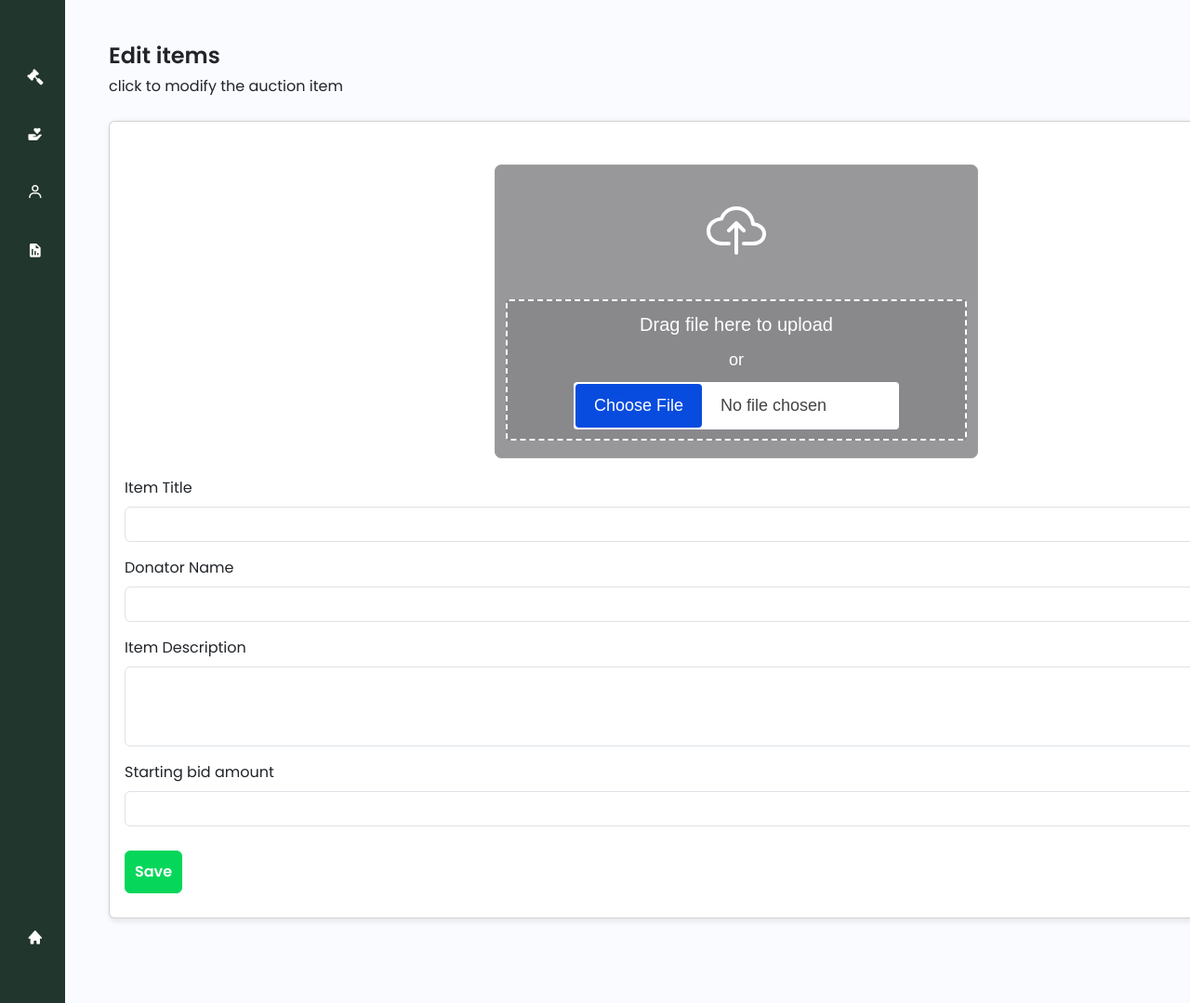
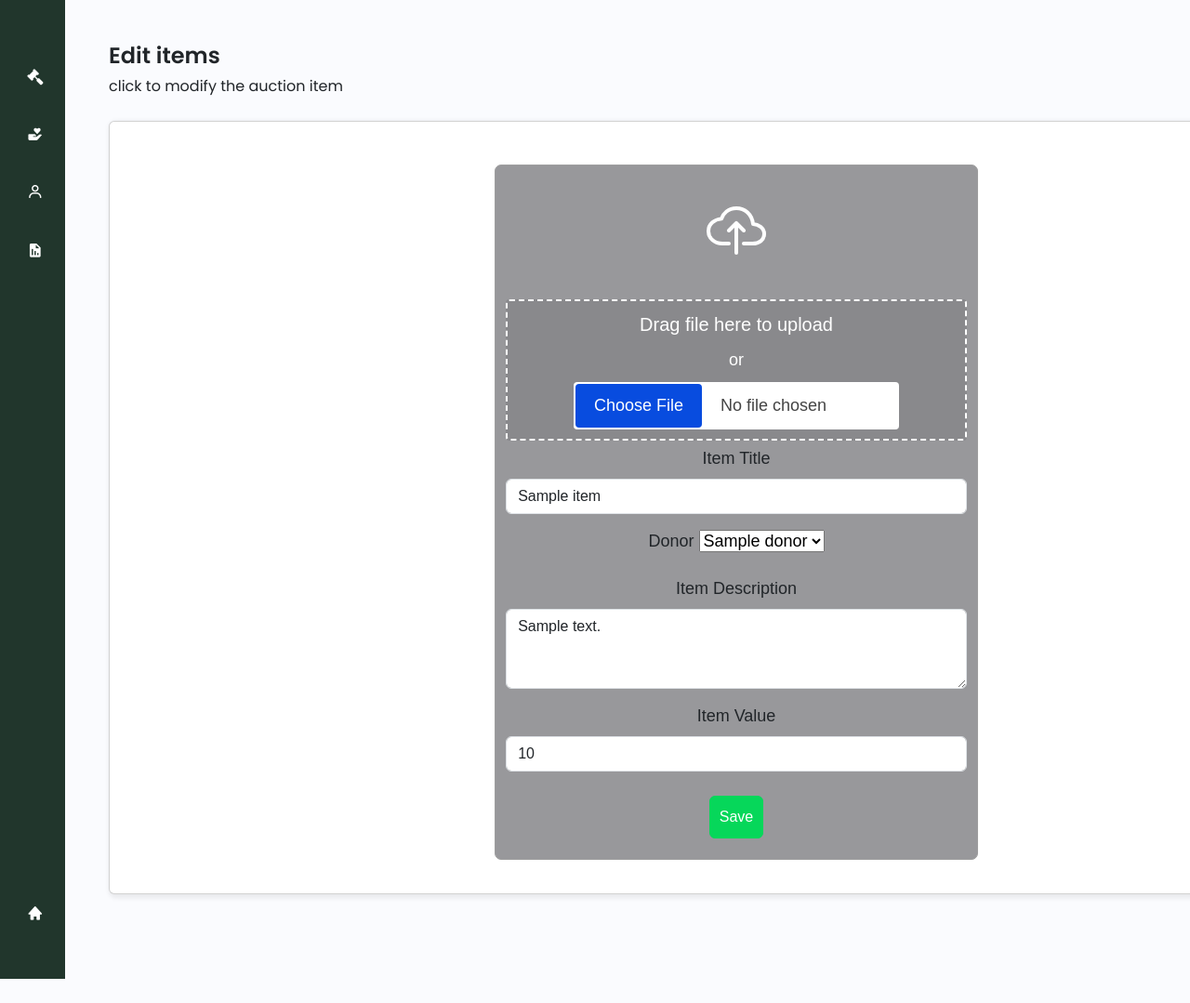
Before and after one commit to xithical/auctionapp, a Flask app: template app/classes/frontend/templates/Admin-Auctions-Items-Modify.html in a window 1280 px wide. Shown: the whole page at 93% size. After the commit the page ends 1053 px from the top, so only its background shows below. Run offline with Flask 3, Linux system fonts and the light colour scheme; the template is opened without the code that fills it: most values are stand-ins (such as "Sample title", 1, 10 or a date in 2020); parts of the project's set-up code (start-up, migrations or seed data) failed here and were passed over; some libraries are stand-ins or nearby versions.

Commit message:
build edit auction page

```diff
--- a/app/classes/controllers/admin.py
+++ b/app/classes/controllers/admin.py
@@ -92,7 +92,7 @@ class Admin_Controllers:
         ):
             item = AuctionItems_Methods.get_item_by_id(item_id)
             item.item_title = item_title
-            item.description = item_description
+            item.item_description = item_description
             item.price = item_price
             item.item_image = item_image
             item.donor_id = donor_id
--- a/app/classes/frontend/templates/Admin-Auctions-Items-Modify.html
+++ b/app/classes/frontend/templates/Admin-Auctions-Items-Modify.html
@@ -5,13 +5,13 @@
 
     <!--this is for scaling to mobile-->
     <meta name="viewport" content="width=device-width, initial-scale=1.0">
-    <link rel="stylesheet" href="assets/css/UI Design.css">
+    <link rel="stylesheet" href="/static/assets/css/UI Design.css">
 
     <!--this is the css link for bootstrap-->
     <link rel="stylesheet" href="https://cdn.jsdelivr.net/npm/bootstrap@5.3.3/dist/css/bootstrap.min.css">
 
     <!--Admin CSS-->
-    <link rel="stylesheet" href="assets/css/Admin.css">
+    <link rel="stylesheet" href="/static/assets/css/Admin.css">
 
     <!--Button Icons-->
     <link href="https://cdn.lineicons.com/4.0/lineicons.css" rel="stylesheet" />
@@ -110,7 +110,7 @@
           </div>
           <ul class="sidebar-nav">
               <li class="sidebar-item">
-                  <a href="Admin-Auctions.html" class="sidebar-link">
+                  <a href="/admin/events" class="sidebar-link">
                     <i class='fa fa-legal nav__icon'></i>
                       <span>Auction Events</span>
                   </a>
@@ -172,7 +172,7 @@
                 <div class="card-body">
 
                     <!--upload image-->
-                    <form class="form">
+                    <form class="form" action="/admin/events/{{ event_id }}/items/{{ item.item_id }}" method="post" enctype="multipart/form-data">
                         <span class="form-icon">
                             <ion-icon name="cloud-upload-outline"></ion-icon>
                         </span>
@@ -180,30 +180,38 @@
                         <label for="file-input" class="drop-container">
                             <span class="drop-title">Drag file here to upload</span>
                             or
-                        <input type="file" id="file-input" accept="image/*" requried>
+                        <input name="file" type="file" id="file-input" accept="image/*">
                         </label>
-                    </form>
 
 
 
                     <div class="mb-3">
                         <label for="ItemTitle" class="form-label">Item Title</label>
-                        <input type="text" class="form-control" id="ItemTitle">
+                        <input name="item_title" type="text" class="form-control" id="ItemTitle" value="{{ item.item_title }}">
                       </div>
                       <div class="mb-3">
-                        <label for="DonatorName" class="form-label">Donator Name</label>
-                        <input type="text" class="form-control" id="DonatorName">
+                        <label for="DonatorName" class="form-label">Donor</label>
+                        <!--<input type="text" class="form-control" id="DonatorName">-->
+                        <select name="donor_id" id="DonatorName" name="DonatorName">
+                          {% for donor in donors %}
+                          {% if donor.donor_id == item.donor_id %}
+                          <option value={{ donor.donor_id }} selected>{{ donor.donor_name }}</option>
+                          {% else %}
+                          <option value={{ donor.donor_id }}>{{ donor.donor_name }}</option>
+                          {% endif %}
+                          {% endfor %}
+                        </select>
                       </div>
                       <div class="mb-3">
                         <label for="ItemDescription" class="form-label">Item Description</label>
-                        <textarea class="form-control" id="exampleFormControlTextarea1" rows="3"></textarea>
+                        <textarea name="item_description" class="form-control" id="exampleFormControlTextarea1" rows="3">{{ item.item_description }}</textarea>
                       </div>
                       <div class="mb-3">
-                        <label for="StartBidAmount" class="form-label">Starting bid amount</label>
-                        <input type="number" class="form-control" id="StartBidAmount">
+                        <label for="item_value" class="form-label">Item Value</label>
+                        <input name="item_price" type="number" class="form-control" id="item_value" value={{ item.item_price }}>
                       </div>
-                  <a href="#" button type="savebid" class="btn savebid btn-primary"><b>Save</b></a>
-
+                      <input type="submit" value="Save" class="btn savebid btn-primary" >
+                      </form>
                 </div>
               </div>
           </div>
@@ -214,7 +222,7 @@
 
     <!-- this is the javascript link for bootstrap-->
     <script src = "https://cdn.jsdelivr.net/npm/bootstrap@5.3.3/dist/js/bootstrap.bundle.min.js"></script>
-    <script src="assets/js/UI Design.js"></script>
+    <script src="/static/assets/js/UI Design.js"></script>
     <script type="module" src="https://unpkg.com/ionicons@7.1.0/dist/ionicons/ionicons.esm.js"></script>
     <script nomodule src="https://unpkg.com/ionicons@7.1.0/dist/ionicons/ionicons.js"></script>
   </body>
--- a/app/classes/frontend/templates/AuctionItemInformation.html
+++ b/app/classes/frontend/templates/AuctionItemInformation.html
@@ -103,6 +103,6 @@
 
   <!-- this is the javascript link for bootstrap-->
   <script src = "https://cdn.jsdelivr.net/npm/bootstrap@5.3.3/dist/js/bootstrap.bundle.min.js"></script>
-  <script src="assets/js/UI Design.js"></script>
+  <script src="/static/assets/js/UI Design.js"></script>
 </body>
 </html>
--- a/app/classes/frontend/web.py
+++ b/app/classes/frontend/web.py
@@ -18,6 +18,7 @@ from app.classes.controllers.admin import Admin_Controllers
 from app.classes.controllers.login import User_Login_Controller
 from app.classes.controllers.auction_items import Auction_Items_Controller
 
+from app.classes.helpers.auction_item_helpers import Auction_Items_Helpers
 from app.classes.helpers.config_helpers import Config_Helpers
 from app.classes.helpers.event_helpers import Event_Helpers
 
@@ -25,6 +26,13 @@ app = Flask('__main__', template_folder='app/classes/frontend/templates')
 
 login_manager = LoginManager()
 login_manager.init_app(app)
+
+UPLOAD_FOLDER = "app/uploads"
+app.config['UPLOAD_FOLDER'] = UPLOAD_FOLDER
+ALLOWED_EXTENSIONS = ['png', 'jpg', 'jpeg', 'gif']
+
+def allowed_file(filename):
+    return '.' in filename and filename.rsplit('.', 1)[1].lower() in ALLOWED_EXTENSIONS
 
 @login_manager.user_loader
 def load_user(user_id: str):
@@ -144,19 +152,81 @@ def admin_events():
     else:
         abort(403)
 
-@app.route('/admin/events/<int:event_id>/items', methods=['GET','POST','PUT','DELETE'])
+@app.route('/admin/events/<int:event_id>/items', methods=['GET','DELETE'])
 @login_required
 def admin_auction_items(event_id):
     if User_Login_Controller.is_admin(current_user.user_id):
         match request.method:
             case 'GET':
-                return
+                items = Admin_Controllers.EventAdmin_Controller.list_auction_items(event_id)
+                return render_template("Admin-Auctions-Items.html", event_id=event_id, items=items)
+            case 'DELETE':
+                Admin_Controllers.EventAdmin_Controller.delete_auction_item(
+                    request.get_json()["item_id"]
+                )
+                return redirect(f"/admin/events/{event_id}/items")
+    else:
+        abort(403)
+
+@app.route('/admin/events/<int:event_id>/items/new', methods=['GET','POST'])
+@login_required
+def admin_new_auction_item(event_id):
+    if User_Login_Controller.is_admin(current_user.user_id):
+        match request.method:
+            case 'GET':
+                item = {
+                    "item_title": "Item Title",
+                    "donor_id": None,
+                    "item_description": "Item Description",
+                    "item_value": "Item Value"
+                }
+                donors = Admin_Controllers.DonorAdmin_Controller.list_donors()
+                donor_list = []
+                for donor in donors:
+                    donor_out = {
+                        "donor_id": donor["donor_id"],
+                        "donor_name": Auction_Items_Helpers.get_donor_name(donor["donor_id"])
+                    }
+                    donor_list.append(donor_out)
+                return render_template("Admin-Auctions-Items-Modify.html", event_id=event_id, item=item, donors=donor_list)
             case 'POST':
                 return
-            case 'PUT':
-                return
-            case 'DELETE':
-                return
+    else:
+        abort(403)
+
+@app.route('/admin/events/<int:event_id>/items/<int:item_id>', methods=['GET','POST'])
+@login_required
+def admin_edit_auction_item(event_id, item_id):
+    if User_Login_Controller.is_admin(current_user.user_id):
+        match request.method:
+            case 'GET':
+                item = Admin_Controllers.EventAdmin_Controller.get_auction_item(item_id)
+                donors = Admin_Controllers.DonorAdmin_Controller.list_donors()
+                donor_list = []
+                for donor in donors:
+                    donor_out = {
+                        "donor_id": donor["donor_id"],
+                        "donor_name": Auction_Items_Helpers.get_donor_name(donor["donor_id"])
+                    }
+                    donor_list.append(donor_out)
+                return render_template("Admin-Auctions-Items-Modify.html", event_id=event_id, item=item, donors=donor_list)
+            case 'POST':
+                file = request.files['file']
+                item_image = Admin_Controllers.EventAdmin_Controller.get_auction_item(item_id).item_image
+                if not file.filename == "":
+                    if allowed_file(file.filename):
+                        print("reached file upload")
+                Admin_Controllers.EventAdmin_Controller.update_auction_item(
+                    item_id=item_id,
+                    item_title=request.form["item_title"],
+                    item_description=request.form["item_description"],
+                    item_price=float(request.form["item_price"]),
+                    item_image=item_image,
+                    donor_id=int(request.form["donor_id"]),
+                    event_id=event_id,
+                    is_active=True
+                )
+                return redirect(f"/admin/events/{event_id}/items")
     else:
         abort(403)
 
--- a/app/classes/helpers/auction_item_helpers.py
+++ b/app/classes/helpers/auction_item_helpers.py
@@ -66,6 +66,7 @@ class Auction_Items_Helpers:
         item_out["donor_name"] = Auction_Items_Helpers.get_donor_name(item.donor_id)
         item_out["item_image"] = item.item_image
         item_out["item_title"] = item.item_title
+        item_out["item_description"] = item.item_description
         item_out["num_bids"] = len(Bids_Methods.get_bids_by_item_id(item_id))
         return item_out
 
```
Also changed, not shown: app/classes/frontend/templates/Admin-Auctions-Items.html (+11 -10 lines), app/classes/frontend/templates/assets/js/ItemTable.js (+8 -2 lines).
